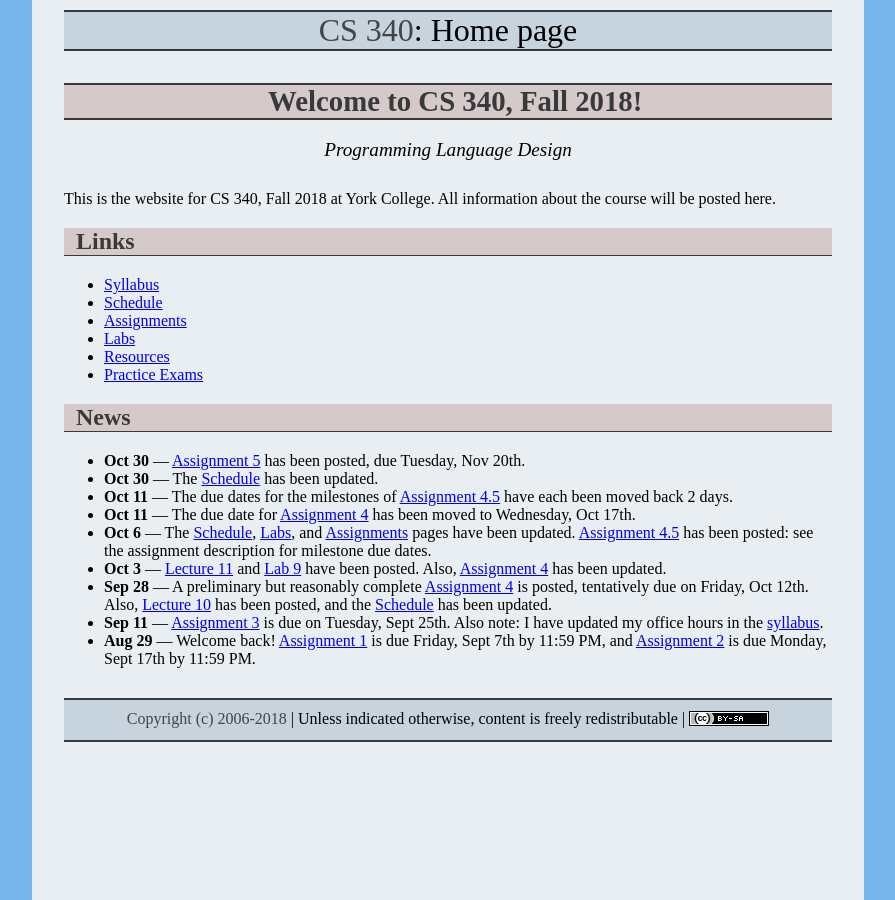
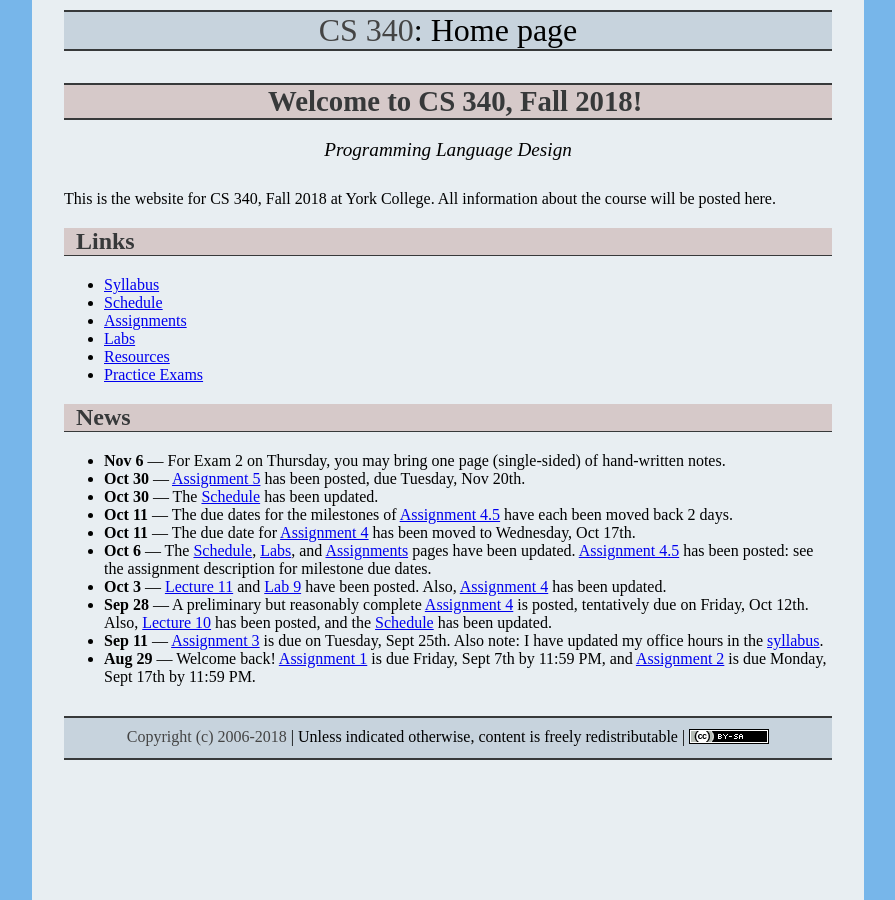
Before and after one commit to ycpcs/cs340-fall2018, a Jekyll site: the page built from index.md, in a window 1280 px wide. Shown: the whole page, without its empty margins (192-1087 px from the left). Built offline with Jekyll 4.4.1, drawn with Linux system fonts in a browser that asks for light colours.

Commit message:
notes for exam 2

```diff
--- a/index.md
+++ b/index.md
@@ -20,6 +20,7 @@ This is the website for CS 340, Fall 2018 at York College.  All information abou
 
 ## News
 
+* **Nov 6** &mdash; For Exam 2 on Thursday, you may bring one page (single-sided) of hand-written notes.
 * **Oct 30** &mdash; [Assignment 5](assign/assign05.html) has been posted, due Tuesday, Nov 20th.
 * **Oct 30** &mdash; The [Schedule](schedule.html) has been updated.
 * **Oct 11** &mdash; The due dates for the milestones of [Assignment 4.5](assign/assign04_5.html) have each been moved back 2 days.
```
